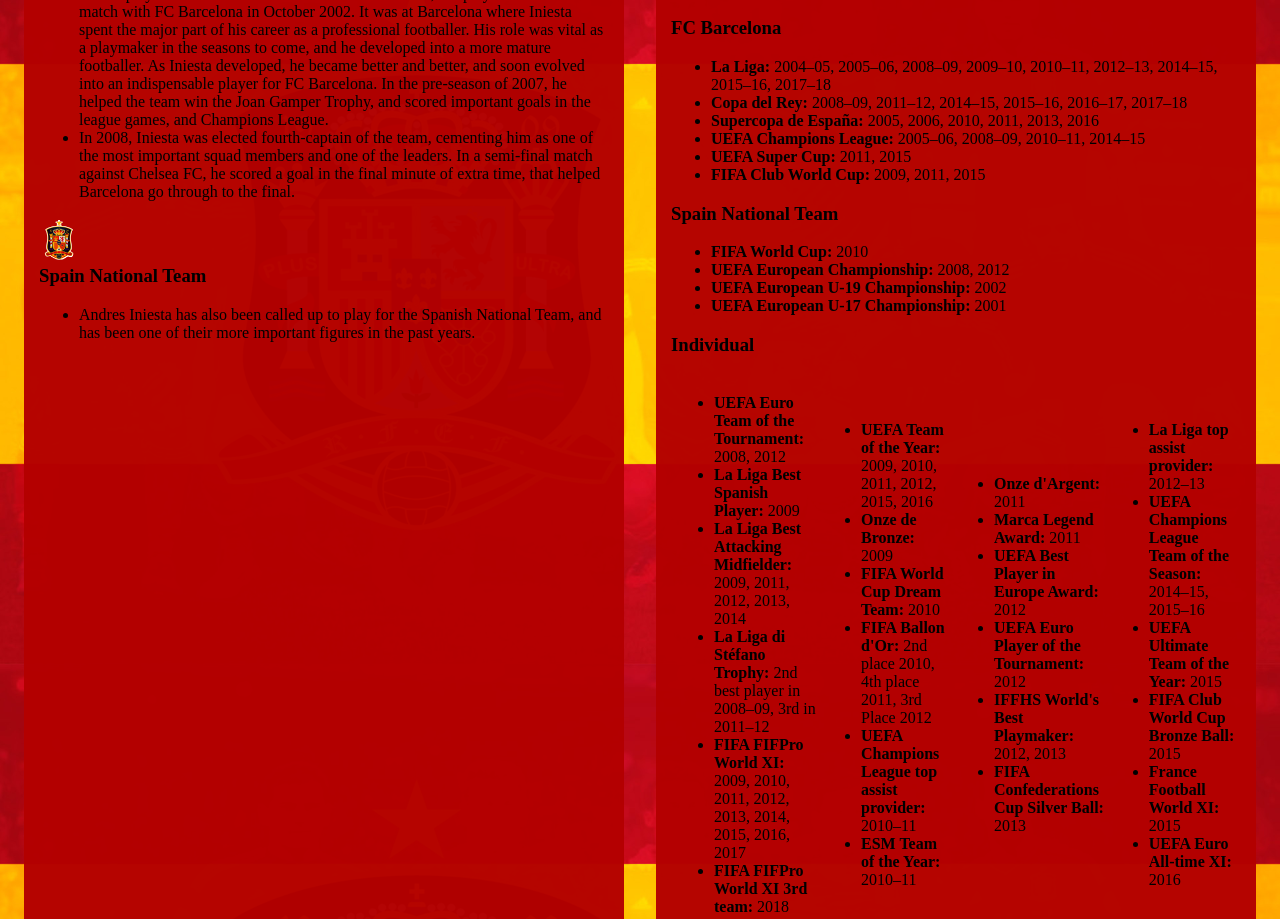
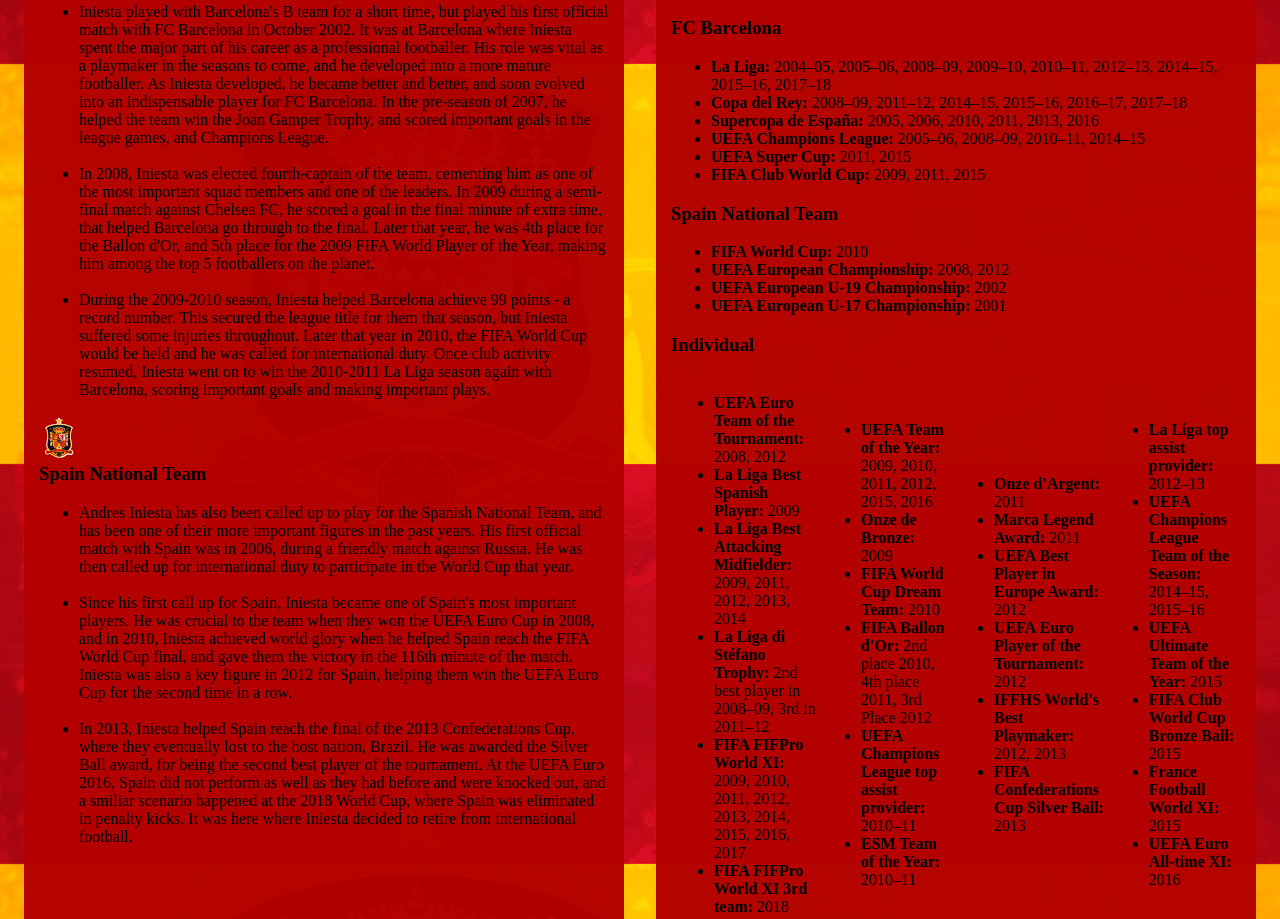
Before and after one commit to mdamian9/Iniesta-Tribute-Page, a plain HTML site: page index.html in a window 1280 px wide. Shown: the part 936-1855 px from the top of the page. Drawn offline with Linux system fonts and the light colour scheme.

Commit message:
Added bio content to page

```diff
--- a/index.html
+++ b/index.html
@@ -51,6 +51,7 @@
                                 in 1999. He scored a last minute goal in the final, which gave Barcelona the victory,
                                 and was also named player of the tournament.
                             </li>
+                            <br />
                             <li>
                                 Iniesta played with Barcelona's B team for a short time, but played his first official
                                 match with FC Barcelona in October 2002. It was at Barcelona where Iniesta spent the
@@ -60,11 +61,23 @@
                                 player for FC Barcelona. In the pre-season of 2007, he helped the team win the Joan
                                 Gamper Trophy, and scored important goals in the league games, and Champions League.
                             </li>
+                            <br />
                             <li>
                                 In 2008, Iniesta was elected fourth-captain of the team, cementing him as one of the
-                                most important squad members and one of the leaders. In a semi-final match against
-                                Chelsea FC, he scored a goal in the final minute of extra time, that helped Barcelona
-                                go through to the final.
+                                most important squad members and one of the leaders. In 2009 during a semi-final match
+                                against Chelsea FC, he scored a goal in the final minute of extra time, that helped
+                                Barcelona go through to the final. Later that year, he was 4th place for the Ballon
+                                d'Or, and 5th place for the 2009 FIFA World Player of the Year, making him among the
+                                top 5 footballers on the planet.
+                            </li>
+                            <br />
+                            <li>
+                                During the 2009-2010 season, Iniesta helped Barcelona achieve 99 points - a record
+                                number. This secured the league title for them that season, but Iniesta suffered some
+                                injuries throughout. Later that year in 2010, the FIFA World Cup would be held and he
+                                was called for international duty. Once club activity resumed, Iniesta went on to win
+                                the 2010-2011 La Liga season again with Barcelona, scoring important goals and making
+                                important plays.
                             </li>
                         </ul>
                     </p>
@@ -76,7 +89,27 @@
                         <ul>
                             <li>
                                 Andres Iniesta has also been called up to play for the Spanish National Team, and has
-                                been one of their more important figures in the past years.
+                                been one of their more important figures in the past years. His first official match
+                                with Spain was in 2006, during a friendly match against Russia. He was then called up
+                                for international duty to participate in the World Cup that year.
+                            </li>
+                            <br />
+                            <li>
+                                Since his first call up for Spain, Iniesta became one of Spain's most important
+                                players. He was crucial to the team when they won the UEFA Euro Cup in 2008, and in
+                                2010, Iniesta achieved world glory when he helped Spain reach the FIFA World Cup final,
+                                and gave them the victory in the 116th minute of the match. Iniesta was also a key
+                                figure in 2012 for Spain, helping them win the UEFA Euro Cup for the second time in a
+                                row.
+                            </li>
+                            <br />
+                            <li>
+                                In 2013, Iniesta helped Spain reach the final of the 2013 Confederations Cup, where
+                                they eventually lost to the host nation, Brazil. He was awarded the Silver Ball award,
+                                for being the second best player of the tournament. At the UEFA Euro 2016, Spain did
+                                not perform as well as they had before and were knocked out, and a smiliar scenario
+                                happened at the 2018 World Cup, where Spain was eliminated in penalty kicks. It was
+                                here where Iniesta decided to retire from international football.
                             </li>
                         </ul>
                     </p>
```
